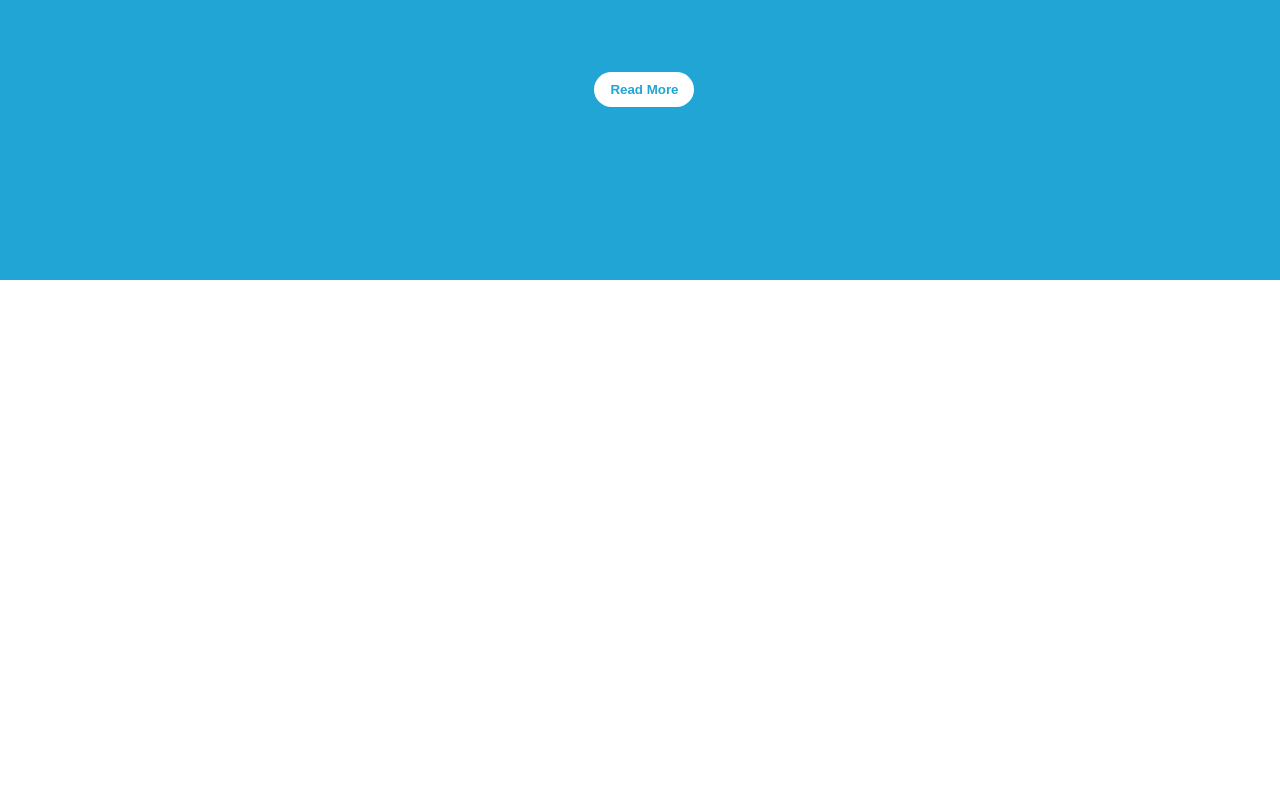
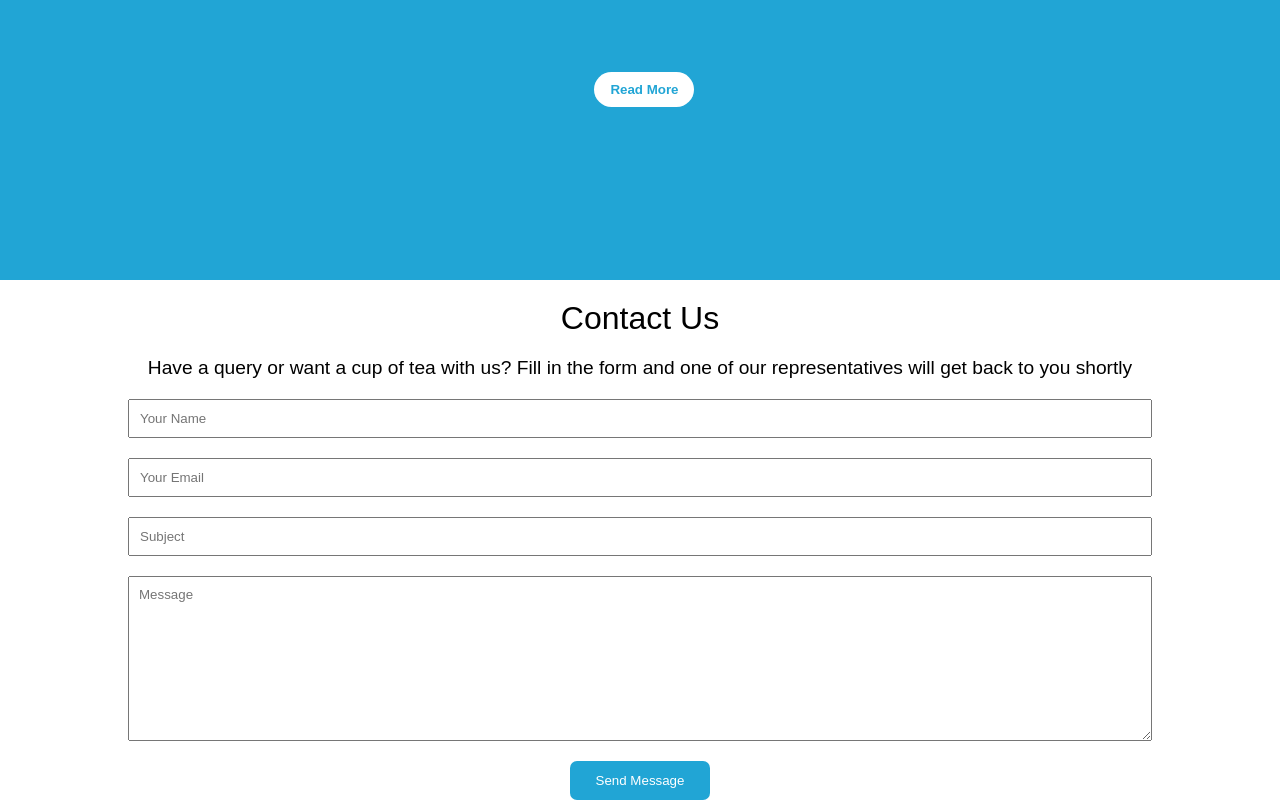
Before and after one commit to Adil-Usman/simple, a plain HTML site: page index.html in a window 1280 px wide. Shown: the part 6407-7207 px from the top of the page. Before the commit the page ends 6687 px from the top, so only its background shows below. Drawn offline with nearby package versions, Linux system fonts and the light colour scheme.

Commit message:
section10

```diff
--- a/index.html
+++ b/index.html
@@ -390,5 +390,19 @@
         <div id="bil"><button>Read More</button></div>
       </div>
     </div>
+    <div id="ct">
+      <div id="us">
+        <h3>Contact Us</h3>
+        <p>
+          Have a query or want a cup of tea with us? Fill in the form and one of
+          our representatives will get back to you shortly
+        </p>
+        <input id="sahi" type="text" placeholder="Your Name" />
+        <input id="sahi" type="email" placeholder="Your Email" />
+        <input id="sahi" type="text" placeholder="Subject" />
+        <textarea name="" id="sahi1" placeholder="Message"></textarea>
+        <button>Send Message</button>
+      </div>
+    </div>
   </body>
 </html>
--- a/style.css
+++ b/style.css
@@ -1276,3 +1276,60 @@ ol {
     width: 97%;
   }
 }
+#us {
+  width: 80%;
+  height: 500px;
+  display: flex;
+  flex-direction: column;
+  gap: 20px;
+  text-align: center;
+  margin-top: 20px;
+}
+input {
+  display: block;
+}
+#ct {
+  display: flex;
+  justify-content: space-around;
+}
+#sahi {
+  padding: 10px;
+}
+#sahi1 {
+  height: 150px;
+  font-family: sans-serif;
+  padding: 10px;
+}
+#us button {
+  width: 140px;
+  background-color: #21a5d5;
+  border: none;
+  color: white;
+  margin: auto;
+  padding: 8px;
+  border-radius: 7px;
+  height: 40px;
+  transition: all 0.5s;
+}
+#us button:hover {
+  background-color: black;
+  color: white;
+}
+#us h3 {
+  font-family: sans-serif;
+  font-size: 2rem;
+  font-weight: lighter;
+}
+#us p {
+  font-family: sans-serif;
+  font-size: 1.2rem;
+}
+@media (max-width: 500px) {
+  #us p {
+    font-size: 0.8rem;
+  }
+  #ct {
+    width: 80%;
+    margin: auto;
+  }
+}
```
